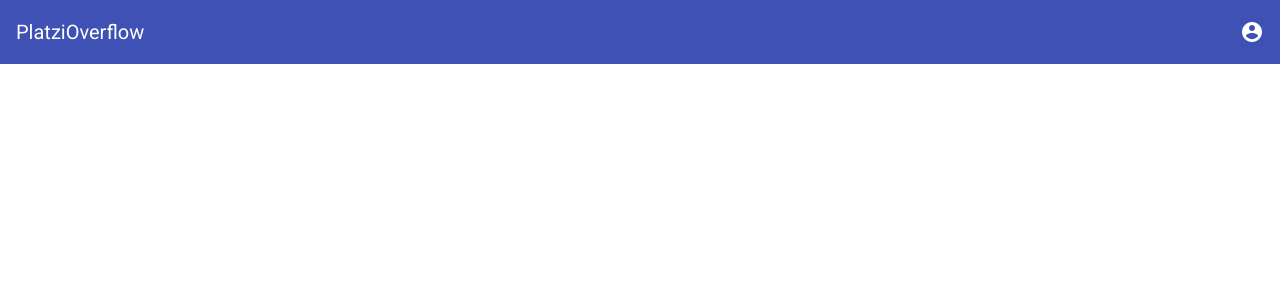
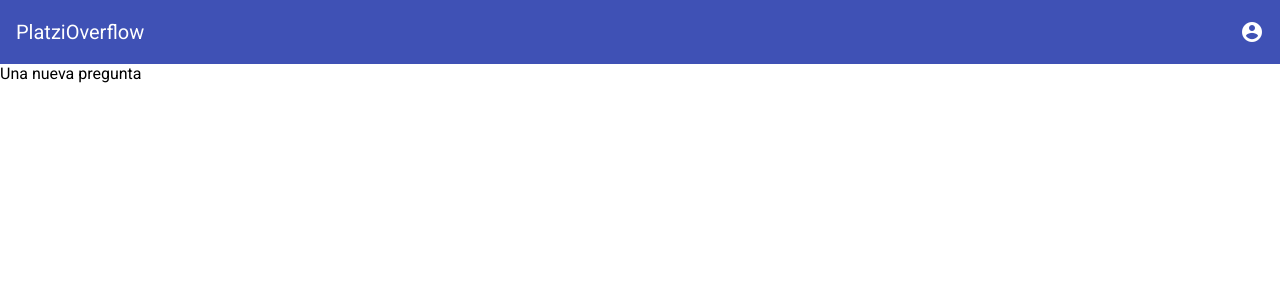
Before and after one commit to zefe/platzi-overflow, an Angular app: page / in a window 1280 px wide. Shown: the top 300 px of the page. Built offline with nearby package versions, Linux system fonts and the light colour scheme.

Commit message:
Add question detail.

```diff
--- a/src/app/app.component.html
+++ b/src/app/app.component.html
@@ -3,3 +3,4 @@
     <span class="space"></span>
     <mat-icon class="example-icon">account_circle</mat-icon>
 </mat-toolbar>
+<app-question-deatil></app-question-deatil>
--- a/src/app/app.module.ts
+++ b/src/app/app.module.ts
@@ -8,9 +8,12 @@ import { BrowserAnimationsModule } from '@angular/platform-browser/animations';
 import { MaterialModule } from './material.module';
 import 'hammerjs';
 
+import { QuestionDetailComponent } from './question/question-detail.component';
+
 @NgModule({
   declarations: [
-    AppComponent
+    AppComponent,
+    QuestionDetailComponent
   ],
   imports: [
     BrowserModule,
--- /dev/null
+++ b/src/app/question/question-deatil.component.html
@@ -0,0 +1 @@
+Una nueva pregunta
```
Also changed, not shown: src/app/question/question-detail.component.ts (added, +9 -0 lines).
